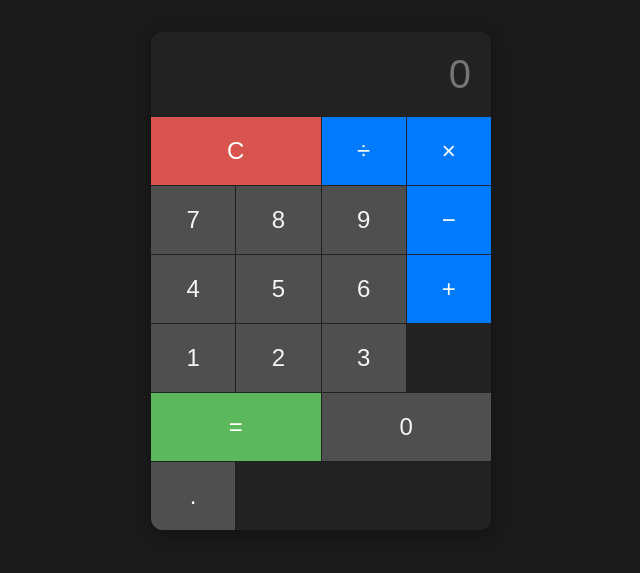
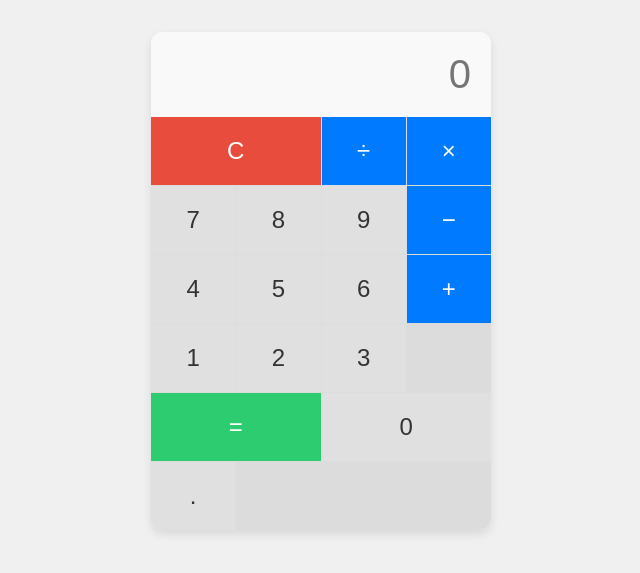
Before and after one commit to lyfofagni/odin-calculator, a plain HTML site: page index.html in a window 1280 px wide. Shown: the part 119-692 px from the top of the page, without its empty margins (319-959 px from the left). Drawn offline with Linux system fonts and the light colour scheme.

Commit message:
Replace dark mode palette with white theme palette

```diff
--- a/style.css
+++ b/style.css
@@ -1,21 +1,21 @@
 /* --- Start of CSS --- */
 :root {
-    /* New Dark Mode Palette */
-    --bg-color: #1a1a1a;
-    --calculator-bg: #2b2b2b;
-    --display-bg: #222222;
-    --display-text: #f5f5f5;
-    --button-bg: #4f4f4f;
-    --button-hover-bg: #6a6a6a;
-    --button-text: #f5f5f5;
-    --operator-bg: #007bff;
-    --operator-hover-bg: #3395ff;
-    --clear-bg: #d9534f;
-    --clear-hover-bg: #e06c68;
-    --equals-bg: #5cb85c;
-    --equals-hover-bg: #6fd16f;
-    --shadow: 0 4px 15px rgba(0, 0, 0, 0.3);
-    --gutter-color: #222222;
+    /* New White Theme Palette */
+    --bg-color: #f0f0f0; /* Light gray page background */
+    --calculator-bg: #ffffff; /* White calculator body */
+    --display-bg: #f9f9f9; /* Very light gray display */
+    --display-text: #333333; /* Black display text */
+    --button-bg: #e0e0e0; /* Light gray buttons */
+    --button-hover-bg: #d0d0d0; /* Darker gray hover */
+    --button-text: #333333; /* Black button text */
+    --operator-bg: #007bff; /* Blue operators */
+    --operator-hover-bg: #0056b3; /* Darker blue hover */
+    --clear-bg: #e74c3c; /* Red clear button */
+    --clear-hover-bg: #c0392b; /* Darker red hover */
+    --equals-bg: #2ecc71; /* Green equals button */
+    --equals-hover-bg: #27ae60; /* Darker green hover */
+    --shadow: 0 4px 10px rgba(0, 0, 0, 0.1);
+    --gutter-color: #dcdcdc; /* Light gray grid lines */
 }
 
 body {
@@ -63,7 +63,7 @@ body {
 button {
     background-color: var(--button-bg);
     border: none;
-    color: var(--button-text); /* Changed from #333 */
+    color: var(--button-text); /* Black text for number buttons */
     font-size: 1.5rem;
     padding: 20px 0;
     cursor: pointer;
@@ -82,7 +82,7 @@ button:active {
 .btn-clear {
     grid-column: span 2;
     background-color: var(--clear-bg);
-    color: white;
+    color: white; /* White text for colored buttons */
 }
 .btn-clear:hover {
     background-color: var(--clear-hover-bg);
@@ -92,7 +92,7 @@ button:active {
 .btn-equals {
     grid-column: span 2;
     background-color: var(--equals-bg);
-    color: white;
+    color: white; /* White text for colored buttons */
 }
 .btn-equals:hover {
     background-color: var(--equals-hover-bg);
@@ -100,7 +100,7 @@ button:active {
 
 .btn-operator {
     background-color: var(--operator-bg);
-    color: white;
+    color: white; /* White text for colored buttons */
 }
 .btn-operator:hover {
     background-color: var(--operator-hover-bg);
```
